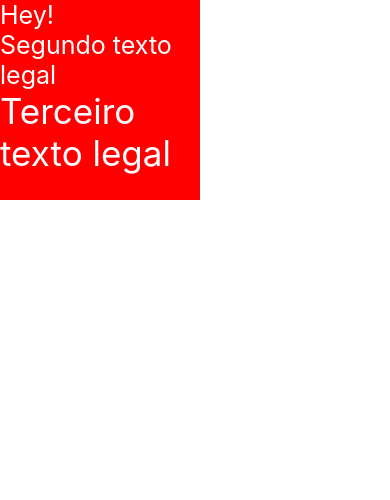
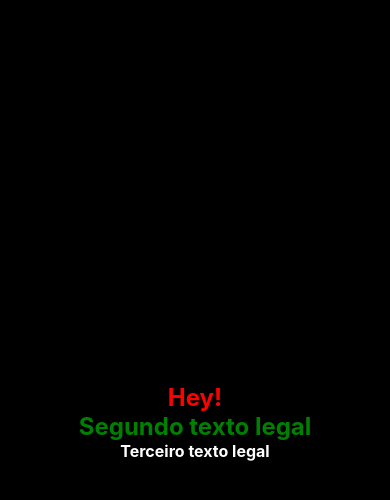
Before and after one commit to henriquensco/estudo-react-native, a React Native app: screen / in a window 390 px wide. Shown: the top 500 px of the page. Built offline with nearby package versions, Linux system fonts and the light colour scheme.

Commit message:
Styled components

```diff
--- a/App.js
+++ b/App.js
@@ -1,53 +1,31 @@
 import React, { Component } from 'react';
 import { SafeAreaView, StatusBar, Text, StyleSheet } from 'react-native';
+import styled from 'styled-components/native';
 
-/* export default () => {
+const Page = styled.SafeAreaView`
+  flex:1;
+  display: flex;
+  background-color: black;
+  justify-content: center;
+  align-items: center;
+`;
+
+const Texto = styled.Text`
+  color: ${props=>props.cor};
+  font-size: ${props=>props.fontSize};
+  font-weight: bold;
+`;
+
+export default () => {
   return (
-    <Text>Texto 1</Text>
-  );
-} */
+    <Page>
+      <StatusBar hidden />
+      <Texto cor="red" fontSize="1.5rem">Hey!</Texto>
 
-/* function textoInicial() {
-  return (
-    <Text>Texto 2</Text>
-  );
-} */
-
-/* class TextoInicial extends Component {
-  render() {
-    return (
-      <Text>Texto 3</Text>
-    );
-  }
-} */
-
-const TextoInicial = () => {
-  return (
-    <SafeAreaView style={styles.page}>
-      <StatusBar hidden />
-
-      <Text style={{
-        color: '#ffffff',
-        fontSize: 25,
-      }}>Hey!</Text>
-
-      <Text style={styles.texto}>Segundo texto legal</Text>
-
-      <Text style={[styles.texto, {fontSize: 35}]}>Terceiro texto legal</Text>
-    </SafeAreaView>
+      <Texto cor="green" fontSize="1.5rem">Segundo texto legal</Texto>
+      <Texto cor="white" fontSize="1rem">Terceiro texto legal</Texto>
+    </Page>
   );
 };
 
-const styles = StyleSheet.create({
-  page: {
-    width: 200,
-    height: 200,
-    backgroundColor: '#ff0000'
-  },
-  texto: {
-    color: '#ffffff',
-    fontSize: 25,
-  }
-});
-
-export default TextoInicial;
+//export default TextoInicial;
--- a/package.json
+++ b/package.json
@@ -15,7 +15,8 @@
     "react": "17.0.1",
     "react-dom": "17.0.1",
     "react-native": "0.64.3",
-    "react-native-web": "0.17.1"
+    "react-native-web": "0.17.1",
+    "styled-components": "^5.3.5"
   },
   "devDependencies": {
     "@babel/core": "^7.12.9"
```
Also changed, not shown: comentados.js (added, +45 -0 lines), 1 other file (tests, documents, lock files or other folders).
